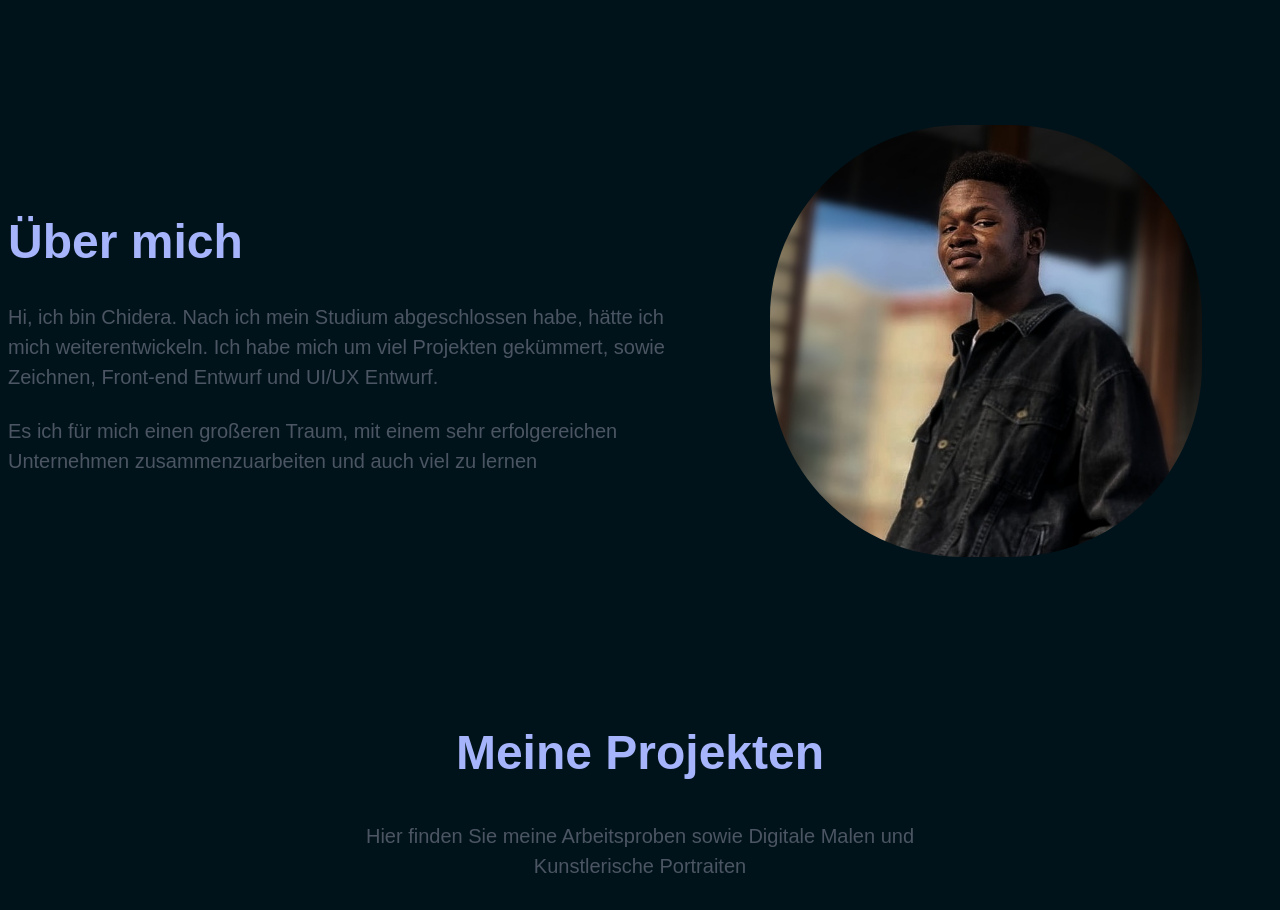
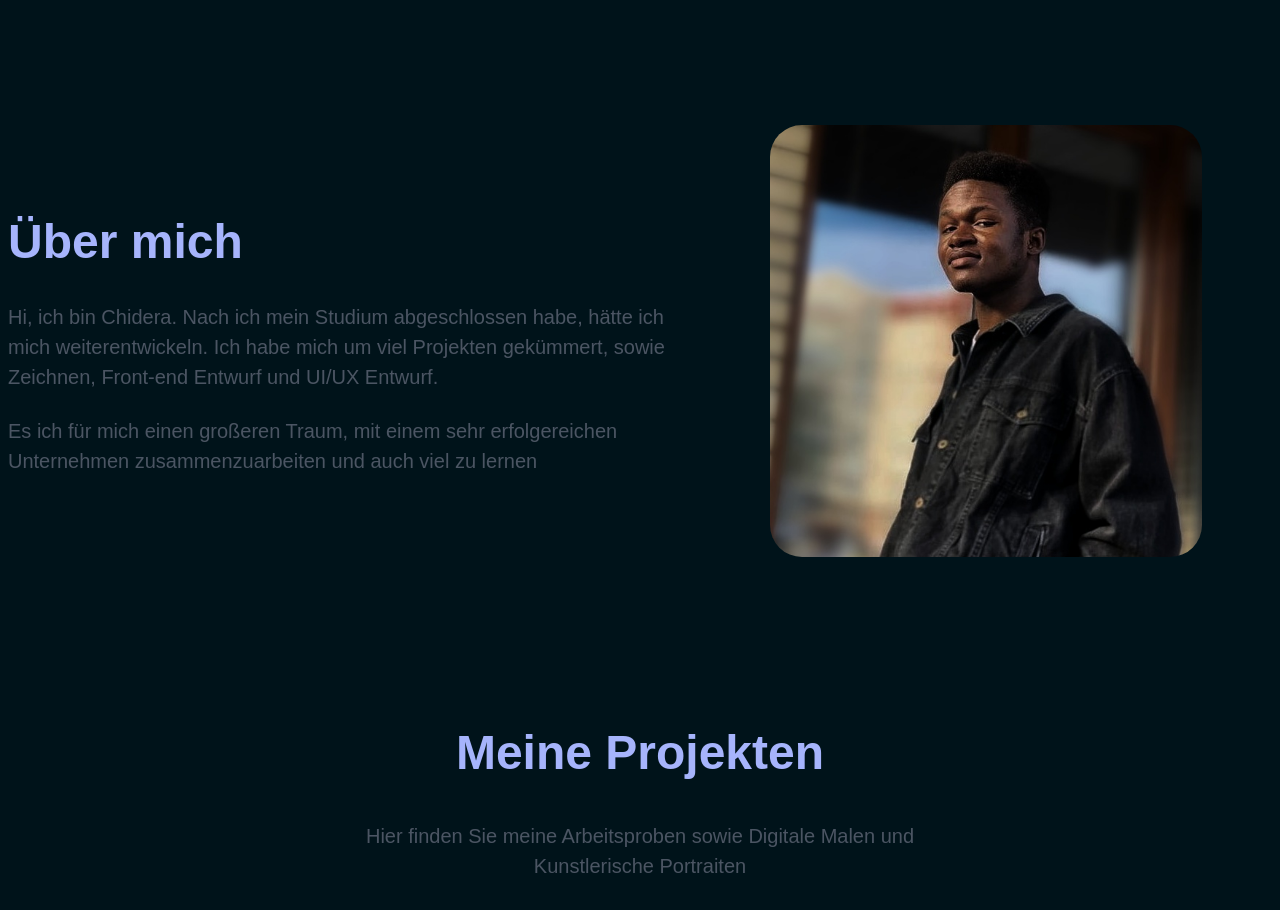
Before and after one commit to Codemaxxxx/Building-a-Portfolio-Website, a website built with Vite: page index.html in a window 1280 px wide. Shown: the part 800-1710 px from the top of the page. Built offline with nearby package versions, Linux system fonts and the light colour scheme; a web font is replaced by a local one.

Commit message:
First commit

```diff
--- a/Styles/componenets/about.css
+++ b/Styles/componenets/about.css
@@ -22,7 +22,7 @@
 }
 
 .about__img {
-    border-radius: 12em;
+    border-radius: 2em;
 }
 
 /* xs */
```
